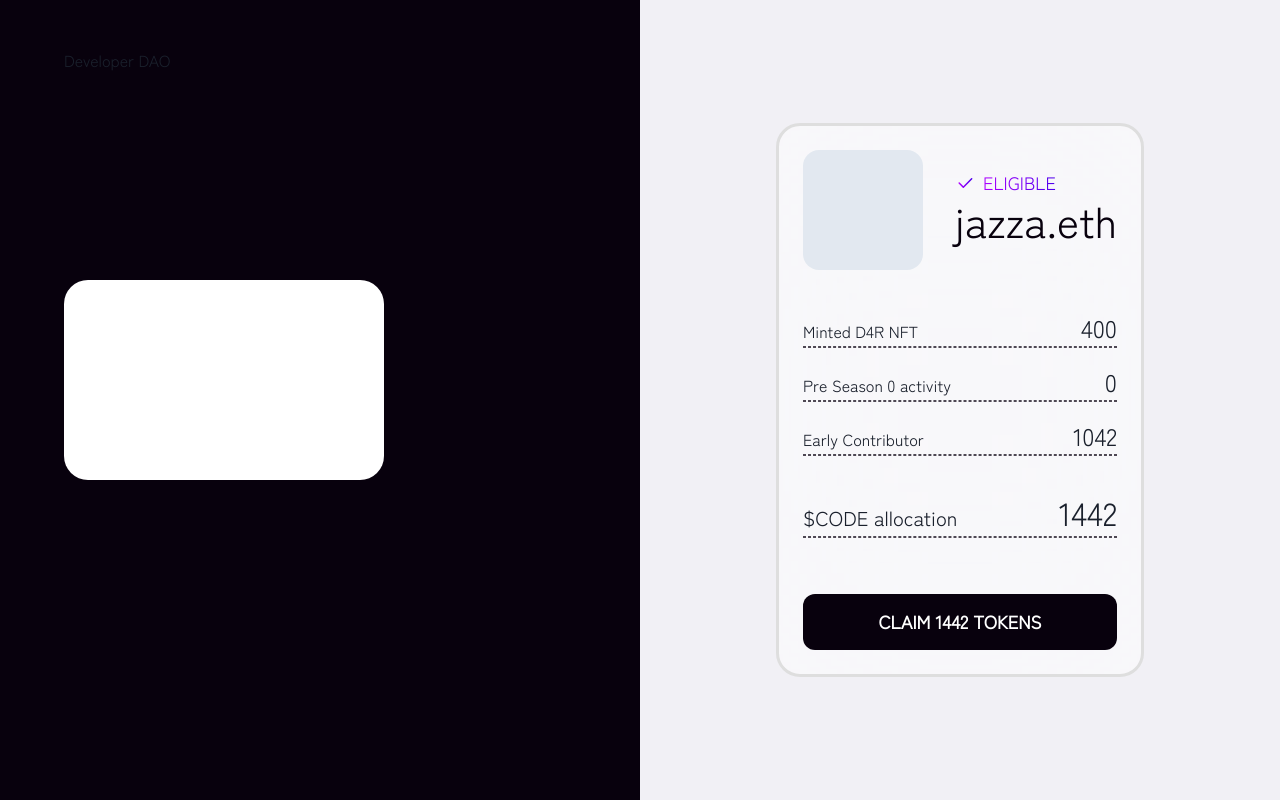
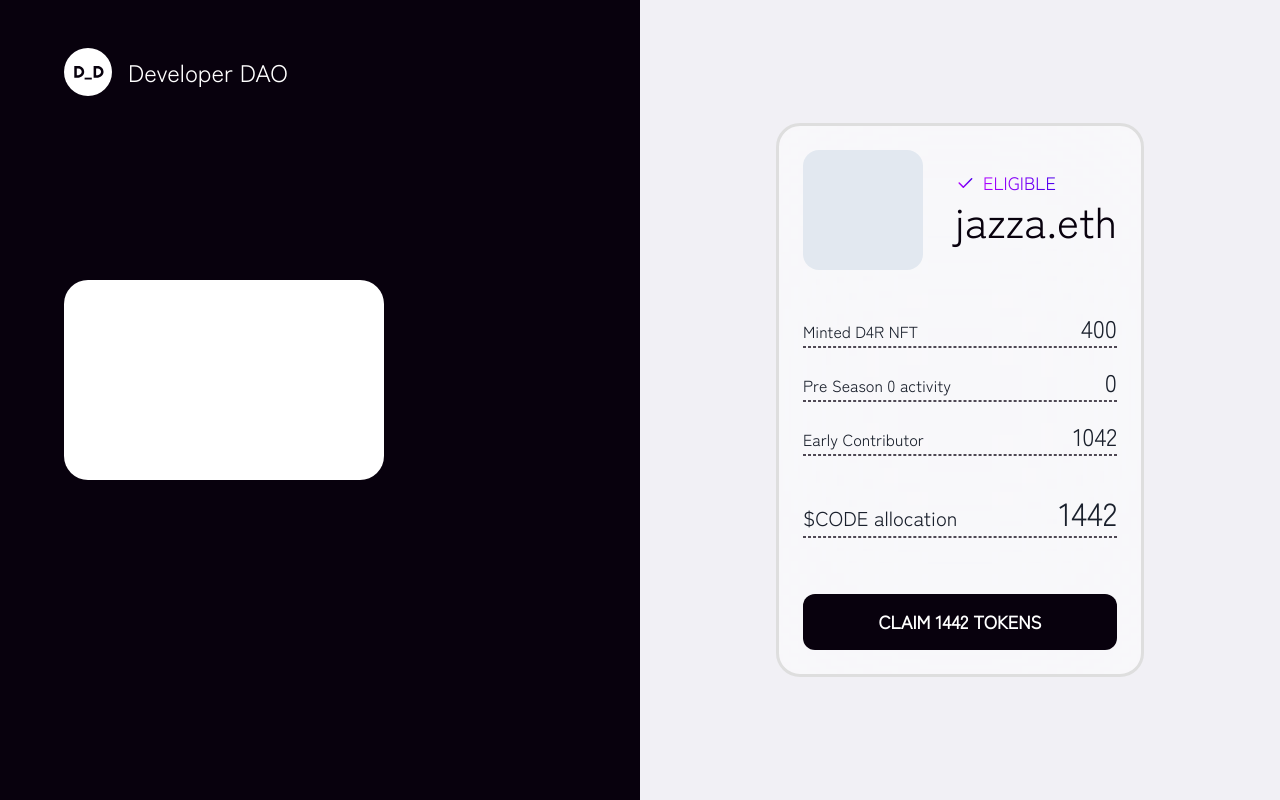
Before and after one commit to 7i7o/code-claim-site, a Next.js app in the folder packages/next-app/: page / in a window 1280 px wide. Built offline with nearby package versions, Linux system fonts and the light colour scheme.

Commit message:
Add logo

```diff
--- /dev/null
+++ b/packages/next-app/src/components/Logo.tsx
@@ -0,0 +1,16 @@
+import { Flex, Image, Text } from "@chakra-ui/react";
+
+export const Logo = () => (
+  <Flex align="center">
+    <Image
+      src="assets/devdao-logo.svg"
+      alt="Developer DAO logo"
+      w="48px"
+      h="48px"
+      mr="16px"
+    />
+    <Text color="white" fontSize="24px" fontWeight="500">
+      Developer DAO
+    </Text>
+  </Flex>
+);
--- a/packages/next-app/src/pages/index.tsx
+++ b/packages/next-app/src/pages/index.tsx
@@ -8,6 +8,7 @@
 import { hasEthereum } from "@/utils";
 
 import { ClaimCard, ClaimCardData, ClaimCardState } from "components/ClaimCard";
+import { Logo } from "components/Logo";
 import { MainBox } from "components/MainBox";
 
 const contractAddress = "0x5FbDB2315678afecb367f032d93F642f64180aa3";
@@ -57,10 +58,13 @@
           w={{ base: "100vw", lg: "50vw" }}
           h="100vh"
           m="0"
-          pl="5vw"
+          pl={["24px", "5vw"]}
+          pr={["40px", "8vw"]}
           background="#08010D"
         >
-          <Box mt="48px">Developer DAO</Box>
+          <Box mt={["32px", "48px"]} mb="22vh">
+            <Logo />
+          </Box>
           <MainBox />
         </Box>
         <Flex
```
Also changed, not shown: packages/next-app/public/assets/devdao-logo.svg (added).
